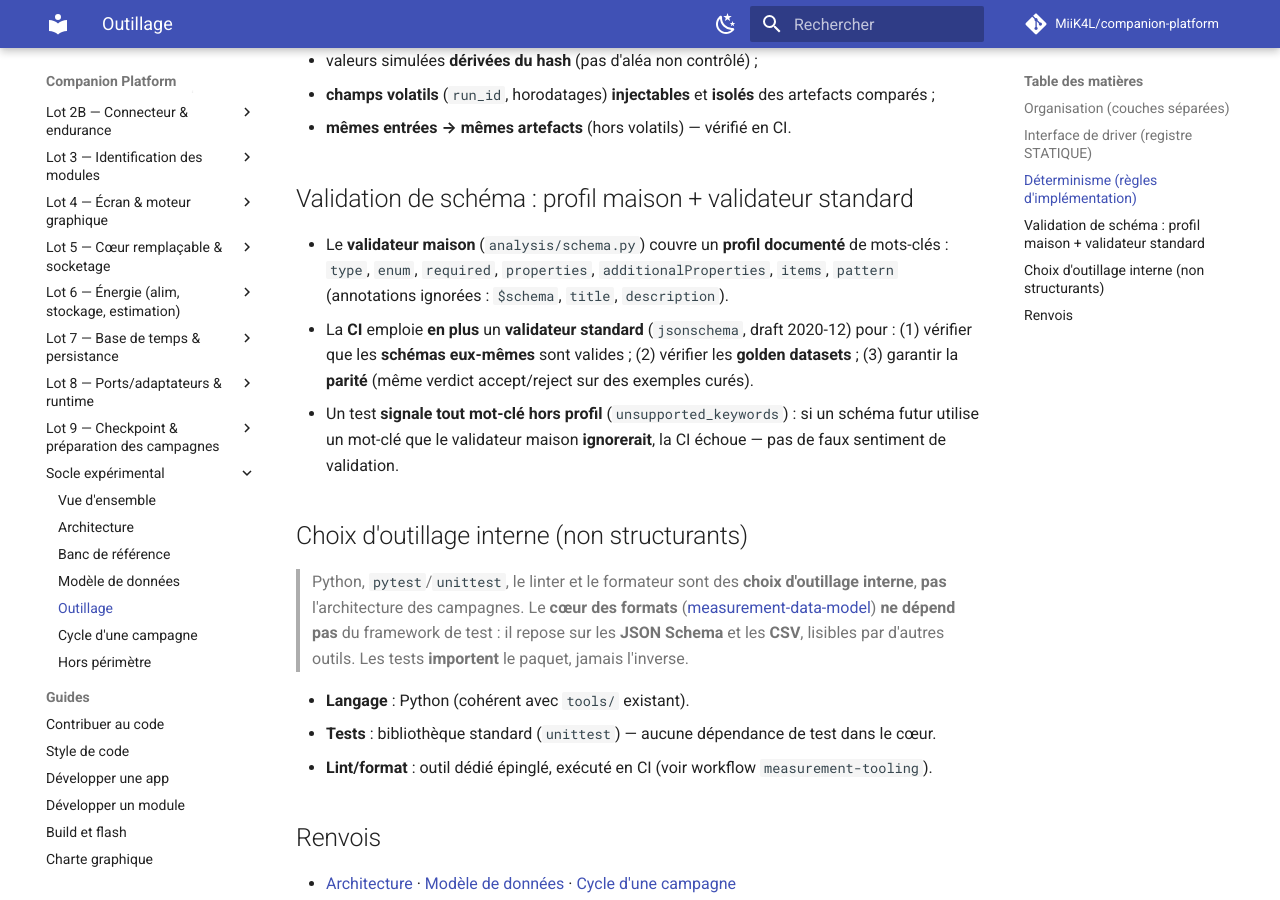
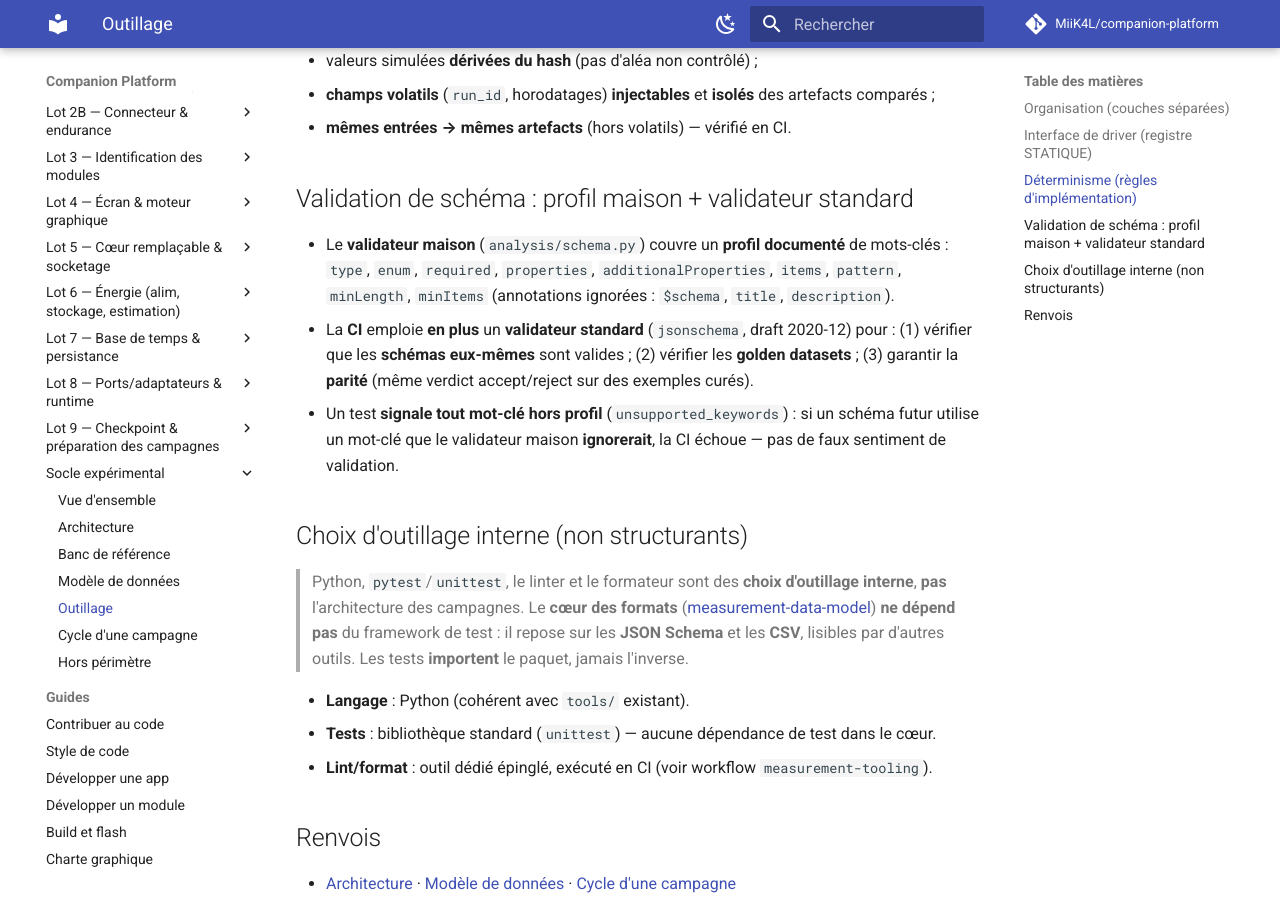
Before and after one commit to MiiK4L/companion-platform, an MkDocs documentation site: the page built from docs/phase-1/experiment-platform/tooling.md, in a window 1280 px wide and 900 px high, scrolled down 1145 px. Built offline with MkDocs 1.6.1 and Material for MkDocs 9.7.7, drawn with Linux system fonts in a browser that asks for light colours; comment, search, counter and statistics services are not loaded.

Commit message:
docs(experiment-platform): profil de mots-clés complet + niveaux corrigés
Aligne la documentation sur le code :
- tooling : ajoute minLength/minItems au profil documenté du validateur.
- measurement-data-model : le tableau « Trois niveaux » distingue les
  artefacts autoritaires immuables des vues dérivées régénérables
  (evidence-state, archive-index, report) au lieu de tout qualifier
  d'« immuable ».

```diff
--- a/docs/phase-1/experiment-platform/tooling.md
+++ b/docs/phase-1/experiment-platform/tooling.md
@@ -61,7 +61,8 @@ découverte dynamique) :
 
 - Le **validateur maison** (`analysis/schema.py`) couvre un **profil documenté**
   de mots-clés : `type`, `enum`, `required`, `properties`, `additionalProperties`,
-  `items`, `pattern` (annotations ignorées : `$schema`, `title`, `description`).
+  `items`, `pattern`, `minLength`, `minItems` (annotations ignorées : `$schema`,
+  `title`, `description`).
 - La **CI** emploie **en plus** un **validateur standard** (`jsonschema`,
   draft 2020-12) pour : (1) vérifier que les **schémas eux-mêmes** sont valides ;
   (2) vérifier les **golden datasets** ; (3) garantir la **parité** (même verdict
```
Also changed, not shown: docs/phase-1/experiment-platform/measurement-data-model.md (+1 -1 lines).
